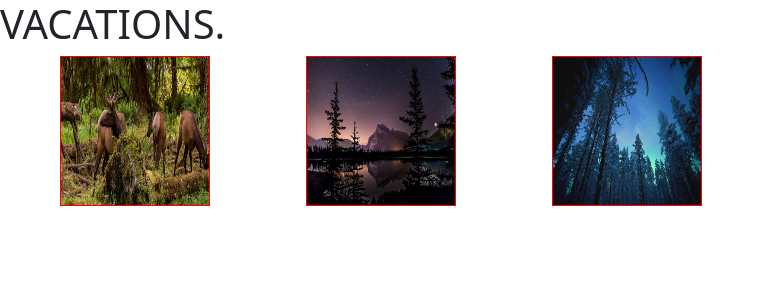
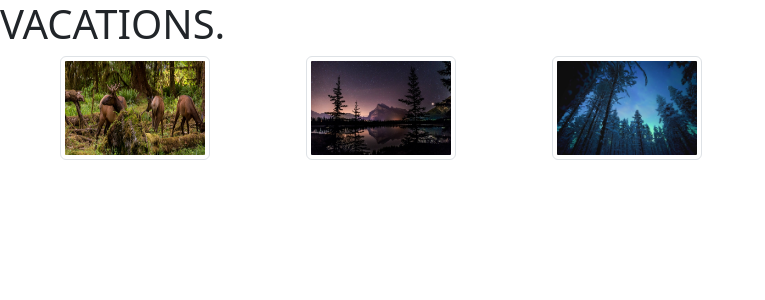
Before and after one commit to dho1115/framer-motion-basic, a React (Create React App) app: page /vacations in a window 1280 px wide. Shown: the top 300 px of the page, without its empty margins (0-765 px from the left). Built offline with nearby package versions, Linux system fonts and the light colour scheme.

Commit message:
Added img width 150px min-height 100% to make them even.

```diff
--- a/src/Shared/ImageComponent/ImageWrapper.js
+++ b/src/Shared/ImageComponent/ImageWrapper.js
@@ -3,7 +3,7 @@ import './ImageWrapper.styles.css';
 
 const ImageWrapper = ({ image, description }) => {
 
-  return <img src={image}  alt={description}/>
+  return <img src={image}  alt={description} className='img-thumbnail'/>
 }
 
 export default ImageWrapper
--- a/src/Shared/ImageComponent/ImageWrapper.styles.css
+++ b/src/Shared/ImageComponent/ImageWrapper.styles.css
@@ -1,5 +1,4 @@
 img {
     width: 150px;
-    height: 150px;
-    border: 1.5px solid red;
+    min-height: 100%;
 }
```
